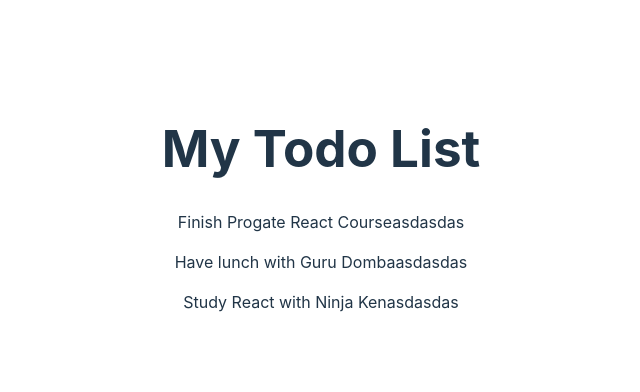
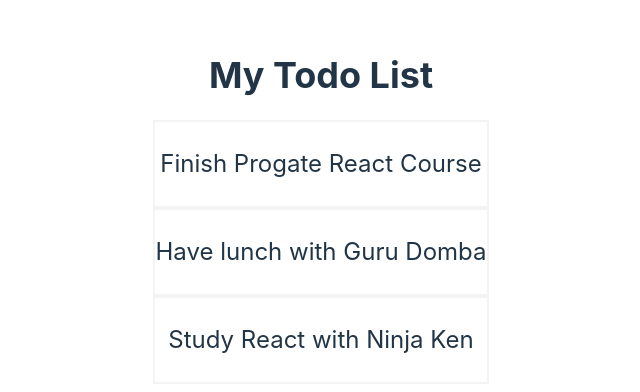
Before and after one commit to Limninzz/react-todo1-app, a React (Vite) app: page / in a window 1280 px wide. Shown: the part 192-584 px from the top of the page, without its empty margins (319-959 px from the left). Built offline with nearby package versions, Linux system fonts and the light colour scheme.

Commit message:
Add CSS to components

```diff
--- a/src/App.jsx
+++ b/src/App.jsx
@@ -87,10 +87,9 @@
   console.log(todos)
 
   return (
-    <div>
-      <h1>My Todo List</h1>
-
-      <Todos todos = {todos}/>
+    <div style={{ textAlign: 'center', padding: '12px' }}>
+      <h1 style={{fontSize: '36px'}}>My Todo List</h1>
+      <Todos todos={todos} />
     </div>
   )
 }
--- a/src/components/TodoItem.jsx
+++ b/src/components/TodoItem.jsx
@@ -1,7 +1,20 @@
 import React from 'react'
 
+
 const TodoItem = ({ todo }) => {
-  return <p>{todo.title+"asdasdas"}</p>
+  return (
+    <div style={styles.todoItem}>
+      <p>{todo.title}</p>
+    </div>
+  )
+
+}
+
+const styles = {
+  todoItem: {
+    border: '2px solid #f4f4f4',
+    fontSize: '24px',
+  },
 }
 
 export default TodoItem
--- a/src/components/Todos.jsx
+++ b/src/components/Todos.jsx
@@ -3,13 +3,19 @@
 
 const Todos = ({ todos }) => {
   return (
-    <div>
-      {todos.map((todo) => {
-
-        return <TodoItem key={todo.id} todo={todo} />
-      })}
-    </div>
+    <div style={styles.container}>
+    {todos.map((todo) => {
+      return <TodoItem key={todo.id} todo={todo} />
+    })}
+  </div>
   )
 }
 
+const styles = {
+  container: {
+    width: '100%',
+    margin: '0 auto',
+  },
+}
+
 export default Todos
```
